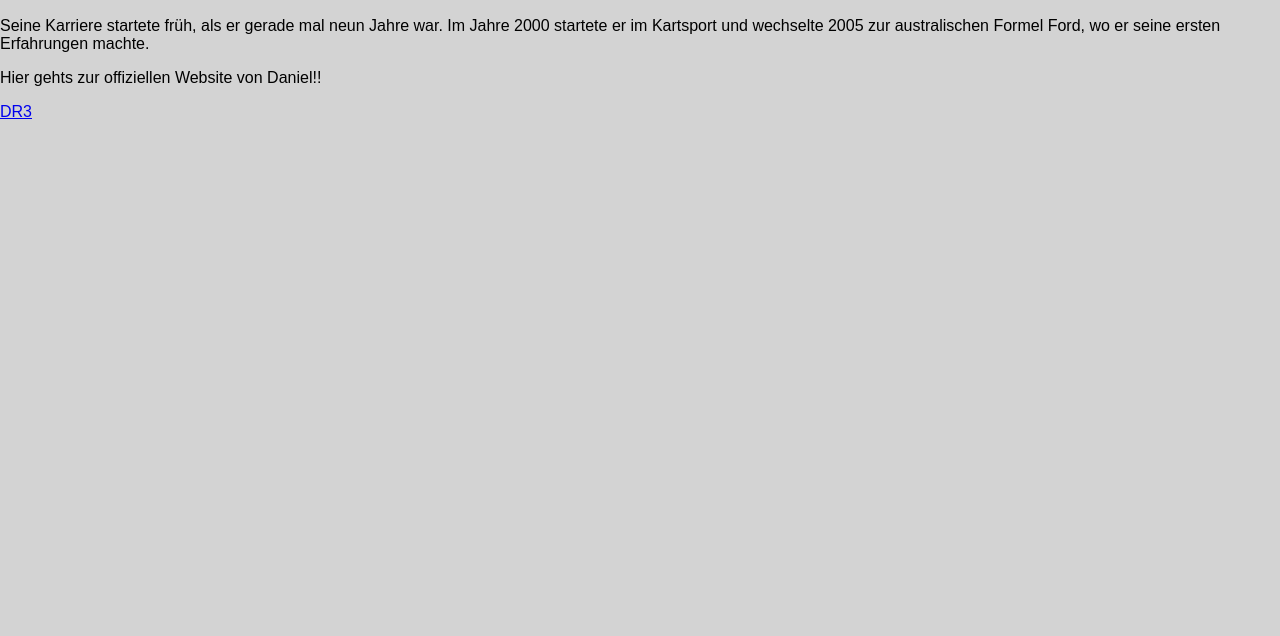
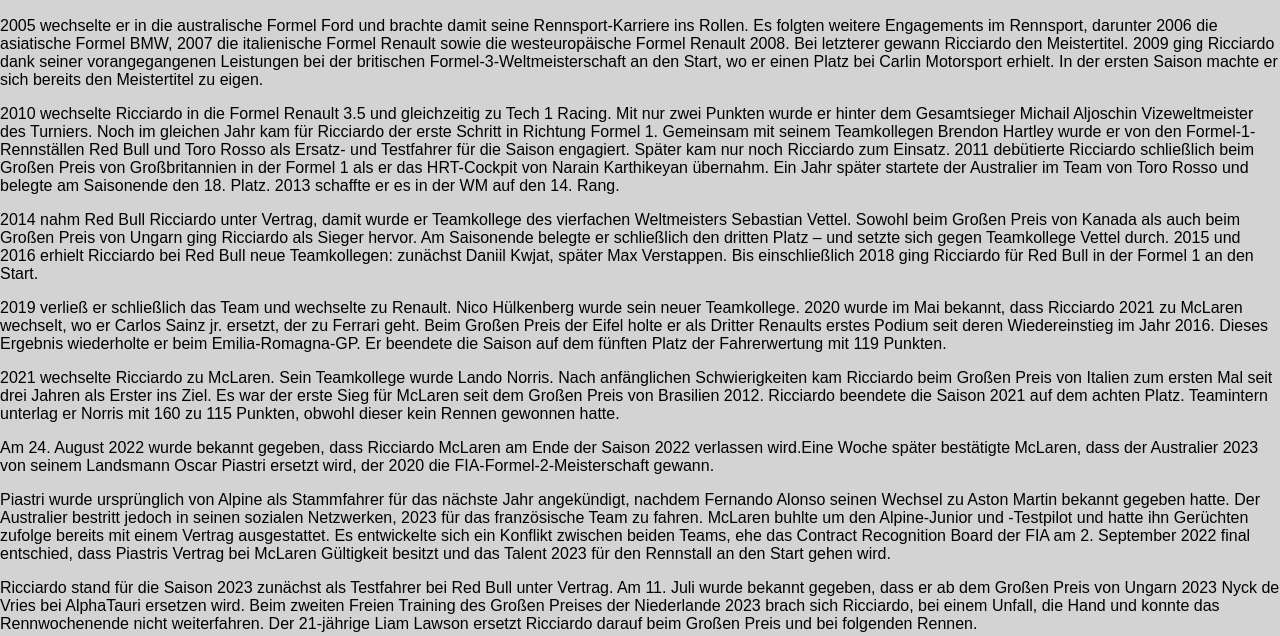
Before and after one commit to gymmu/blogeintrag-ShaniaMueller, a plain HTML site: page index.html in a window 1280 px wide. Shown: the part 444-1080 px from the top of the page. Before the commit the page ends 800 px from the top, so only its background shows below. Drawn offline with Linux system fonts and the light colour scheme.

Commit message:
anfang vierte lektion

```diff
--- a/index.html
+++ b/index.html
@@ -35,10 +35,32 @@
 
 
 
-<p>Seine Karriere startete früh, als er gerade mal neun Jahre war. Im Jahre 2000 startete er im Kartsport und
-   wechselte 2005 zur australischen Formel Ford, wo er seine ersten Erfahrungen machte.
+<p> 2005 wechselte er in die australische Formel Ford und brachte damit seine Rennsport-Karriere ins Rollen.
+
+  Es folgten weitere Engagements im Rennsport, darunter 2006 die asiatische Formel BMW, 2007 die italienische Formel Renault sowie die westeuropäische Formel Renault 2008. Bei letzterer gewann Ricciardo den Meistertitel.
+
+  2009 ging Ricciardo dank seiner vorangegangenen Leistungen bei der britischen Formel-3-Weltmeisterschaft an den Start, wo er einen Platz bei Carlin Motorsport erhielt. In der ersten Saison machte er sich bereits den Meistertitel zu eigen.</p>
+
+  <p>2010 wechselte Ricciardo in die Formel Renault 3.5 und gleichzeitig zu Tech 1 Racing. Mit nur zwei Punkten wurde er hinter dem Gesamtsieger Michail Aljoschin Vizeweltmeister des Turniers.
+
+  Noch im gleichen Jahr kam für Ricciardo der erste Schritt in Richtung Formel 1. Gemeinsam mit seinem Teamkollegen Brendon Hartley wurde er von den Formel-1-Rennställen Red Bull und Toro Rosso als Ersatz- und Testfahrer für die Saison engagiert. Später kam nur noch Ricciardo zum Einsatz.
+
+  2011 debütierte Ricciardo schließlich beim Großen Preis von Großbritannien in der Formel 1 als er das HRT-Cockpit von Narain Karthikeyan übernahm. Ein Jahr später startete der Australier im Team von Toro Rosso und belegte am Saisonende den 18. Platz. 2013 schaffte er es in der WM auf den 14. Rang. </p>
+
+  <p>2014 nahm Red Bull Ricciardo unter Vertrag, damit wurde er Teamkollege des vierfachen Weltmeisters Sebastian Vettel. Sowohl beim Großen Preis von Kanada als auch beim Großen Preis von Ungarn ging Ricciardo als Sieger hervor. Am Saisonende belegte er schließlich den dritten Platz – und setzte sich gegen Teamkollege Vettel durch.
+
+  2015 und 2016 erhielt Ricciardo bei Red Bull neue Teamkollegen: zunächst Daniil Kwjat, später Max Verstappen. Bis einschließlich 2018 ging Ricciardo für Red Bull in der Formel 1 an den Start. </p>
+
+  <p>2019 verließ er schließlich das Team und wechselte zu Renault. Nico Hülkenberg wurde sein neuer Teamkollege.
+  2020 wurde im Mai bekannt, dass Ricciardo 2021 zu McLaren wechselt, wo er Carlos Sainz jr. ersetzt, der zu Ferrari geht. Beim Großen Preis der Eifel holte er als Dritter Renaults erstes Podium seit deren Wiedereinstieg im Jahr 2016. Dieses Ergebnis wiederholte er beim Emilia-Romagna-GP. Er beendete die Saison auf dem fünften Platz der Fahrerwertung mit 119 Punkten. </p>
+
+<p>2021 wechselte Ricciardo zu McLaren. Sein Teamkollege wurde Lando Norris. Nach anfänglichen Schwierigkeiten kam Ricciardo beim Großen Preis von Italien zum ersten Mal seit drei Jahren als Erster ins Ziel. Es war der erste Sieg für McLaren seit dem Großen Preis von Brasilien 2012. Ricciardo beendete die Saison 2021 auf dem achten Platz. Teamintern unterlag er Norris mit 160 zu 115 Punkten, obwohl dieser kein Rennen gewonnen hatte. </p>
+
+<p>Am 24. August 2022 wurde bekannt gegeben, dass Ricciardo McLaren am Ende der Saison 2022 verlassen wird.Eine Woche später bestätigte McLaren, dass der Australier 2023 von seinem Landsmann Oscar Piastri ersetzt wird, der 2020 die FIA-Formel-2-Meisterschaft gewann.
+  </p> Piastri wurde ursprünglich von Alpine als Stammfahrer für das nächste Jahr angekündigt, nachdem Fernando Alonso seinen Wechsel zu Aston Martin bekannt gegeben hatte. Der Australier bestritt jedoch in seinen sozialen Netzwerken, 2023 für das französische Team zu fahren. McLaren buhlte um den Alpine-Junior und -Testpilot und hatte ihn Gerüchten zufolge bereits mit einem Vertrag ausgestattet. Es entwickelte sich ein Konflikt zwischen beiden Teams, ehe das Contract Recognition Board der FIA am 2. September 2022 final entschied, dass Piastris Vertrag bei McLaren Gültigkeit besitzt und das Talent 2023 für den Rennstall an den Start gehen wird. </p>
+
+<p>Ricciardo stand für die Saison 2023 zunächst als Testfahrer bei Red Bull unter Vertrag. Am 11. Juli wurde bekannt gegeben, dass er ab dem Großen Preis von Ungarn 2023 Nyck de Vries bei AlphaTauri ersetzen wird. Beim zweiten Freien Training des Großen Preises der Niederlande 2023 brach sich Ricciardo, bei einem Unfall, die Hand und konnte das Rennwochenende nicht weiterfahren. Der 21-jährige Liam Lawson ersetzt Ricciardo darauf beim Großen Preis und bei folgenden Rennen.
 </p>
-
 <p>Hier gehts zur offiziellen Website von Daniel!!</p>
 
 <a href="https://www.danielricciardo.com/">DR3</a>
```
